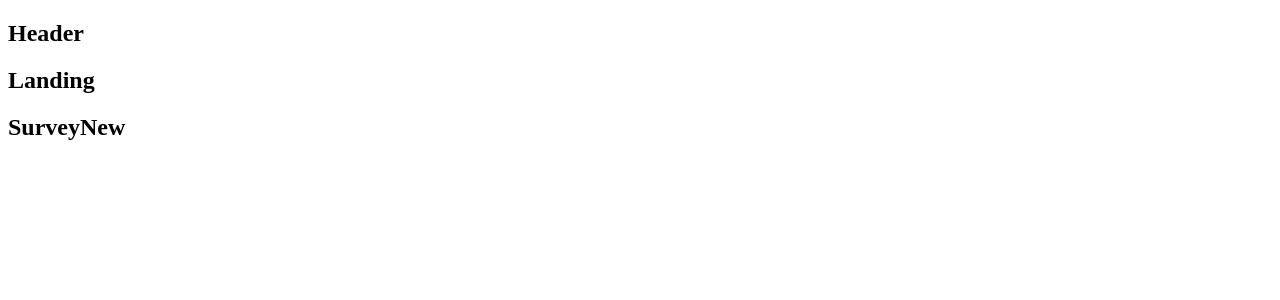
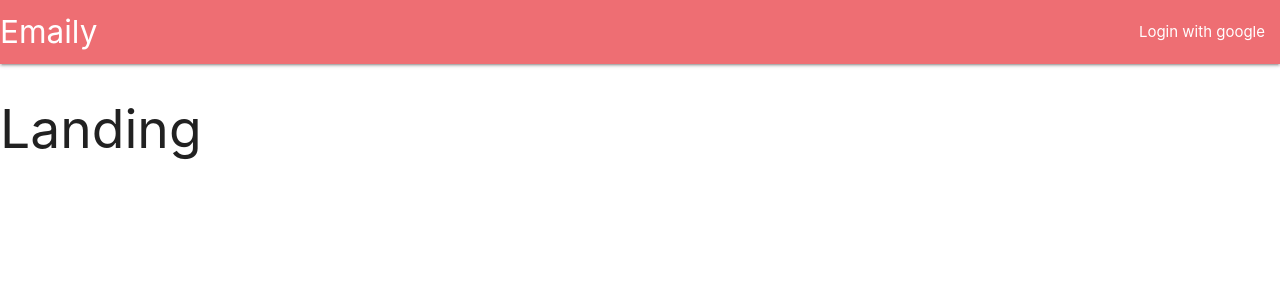
Before and after one commit to tpan/ESurveyor, a React (Create React App) app in the folder client/: page / in a window 1280 px wide. Shown: the top 300 px of the page. Built offline with nearby package versions, Linux system fonts and the light colour scheme.

Commit message:
added materialize css

```diff
--- a/client/package.json
+++ b/client/package.json
@@ -4,6 +4,7 @@
 	"private": true,
 	"dependencies": {
 		"http-proxy-middleware": "^0.19.1",
+		"materialize-css": "^1.0.0",
 		"react": "^16.8.6",
 		"react-dom": "^16.8.6",
 		"react-redux": "^7.0.3",
--- a/client/src/components/App.js
+++ b/client/src/components/App.js
@@ -1,7 +1,7 @@
 import React from 'react';
 import { BrowserRouter, Route } from 'react-router-dom';
+import Header from './Header';
 
-const Header = () => <h2>Header</h2>;
 const Dashboard = () => <h2>Dashboard</h2>;
 const SurveyNew = () => <h2>SurveyNew</h2>;
 const Landing = () => <h2>Landing</h2>;
@@ -14,7 +14,7 @@ const App = () => {
 					<Header />
 					<Route exact path='/' component={Landing} />
 					<Route exact path='/surveys' component={Dashboard} />
-					<Route path='/' component={SurveyNew} />
+					<Route path='/surveys/new' component={SurveyNew} />
 				</div>
 			</BrowserRouter>
 		</div>
--- a/client/src/components/Header.js
+++ b/client/src/components/Header.js
@@ -2,24 +2,24 @@ import React, { Component } from 'react';
 import { connect } from 'react-redux';
 
 class Header extends Component {
-	renderContent() {
-		switch (this.props.auth) {
-			case null:
-				return;
-			case false:
-				return (
-					<li>
-						<a href='/auth/google'>Login With Google</a>
-					</li>
-				);
-			default:
-				return (
-					<li>
-						<a href='/api/logout'>Logout</a>
-					</li>
-				);
-		}
-	}
+	// renderContent() {
+	// 	switch (this.props.auth) {
+	// 		case null:
+	// 			return;
+	// 		case false:
+	// 			return (
+	// 				<li>
+	// 					<a href='/auth/google'>Login With Google</a>
+	// 				</li>
+	// 			);
+	// 		default:
+	// 			return (
+	// 				<li>
+	// 					<a href='/api/logout'>Logout</a>
+	// 				</li>
+	// 			);
+	// 	}
+	// }
 
 	render() {
 		return (
@@ -28,15 +28,19 @@ class Header extends Component {
 					<a href='/' className='left brand-logo'>
 						Emaily
 					</a>
-					<ul className='right'>{this.renderContent()}</ul>
+					<ul className='right'>
+						<li>
+							<a>Login with google</a>
+						</li>
+					</ul>
 				</div>
 			</nav>
 		);
 	}
 }
 //Accessing redux store in Header component
-function mapStateToProps({ auth }) {
-	return { auth };
-}
+// function mapStateToProps({ auth }) {
+// 	return { auth };
+// }
 
-export default connect(mapStateToProps)(Header);
+export default Header;
--- a/client/src/index.js
+++ b/client/src/index.js
@@ -1,3 +1,4 @@
+import 'materialize-css/dist/css/materialize.min.css';
 import React from 'react';
 import ReactDOM from 'react-dom';
 import { Provider } from 'react-redux';
```
Also changed, not shown: 1 other file (tests, documents, lock files or other folders).
